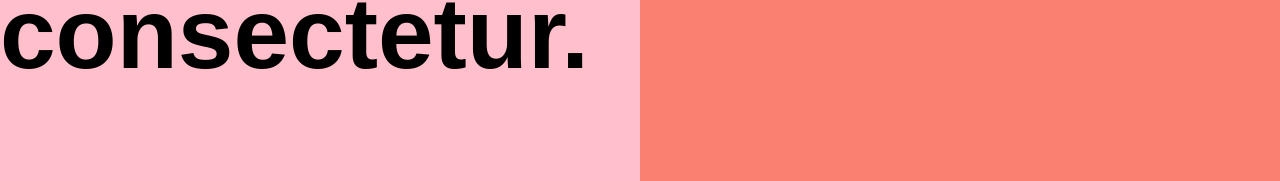
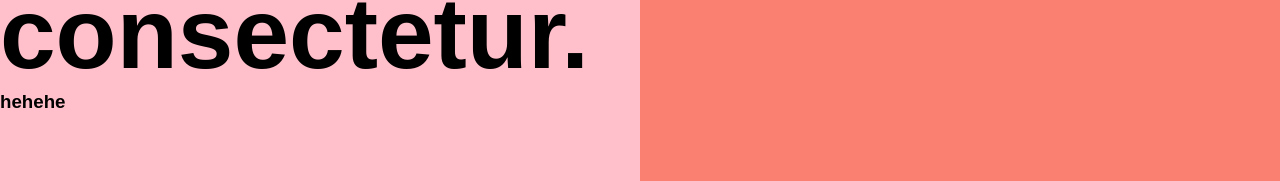
Before and after one commit to princebhatt03/demo, a plain HTML site: page index.html in a window 1280 px wide. Shown: the part 387-568 px from the top of the page. Drawn offline with Linux system fonts and the light colour scheme.

Commit message:
Vanshi Pagal 2

```diff
--- a/index.html
+++ b/index.html
@@ -28,6 +28,7 @@
         <div class="page1-container1">
           <div class="left">
             <h1>Lorem ipsum dolor sit amet consectetur.</h1>
+            <h3>hehehe</h3>
           </div>
           <div class="right"></div>
         </div>
```
